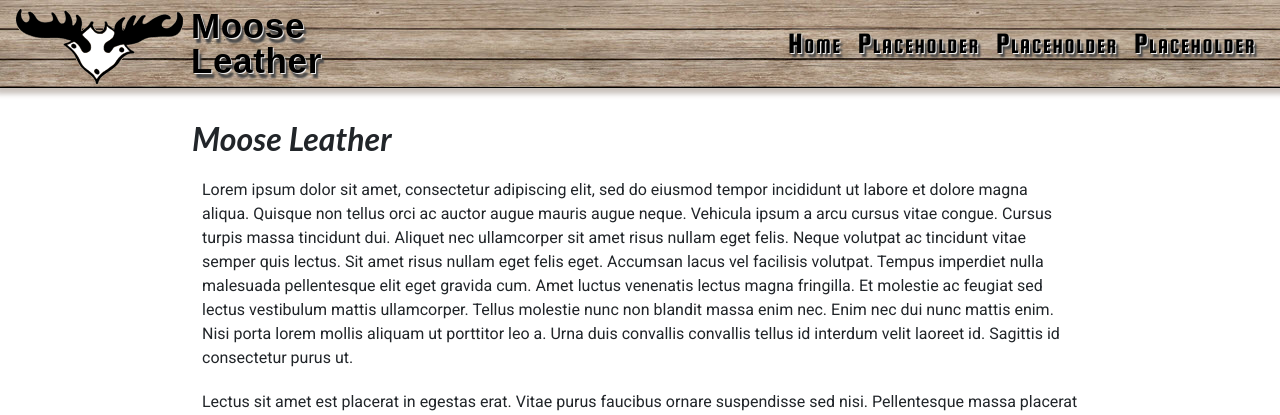
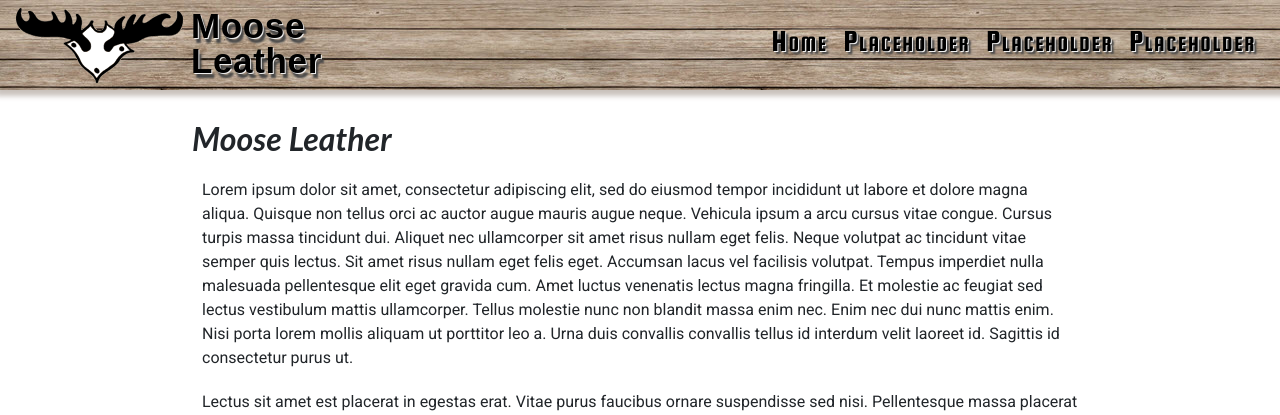
Before and after one commit to swendt57/moose_leather_project, a Django app: page / in a window 1280 px wide. Shown: the top 415 px of the page. Run offline with Django 3.2, Linux system fonts and the light colour scheme; some libraries are stand-ins or nearby versions; some web fonts are replaced.

Commit message:
adjusted stylesheet for nav clarity

```diff
--- a/static/css/style.css
+++ b/static/css/style.css
@@ -87,9 +87,6 @@ p {
     left: 0;
     width: 100%;
     height: 75px;
-    border-bottom: 1px solid black;
-    background-image: url('tileable-wood.jpg');
-    box-shadow: 1px 1px 4px 4px rgba(121,103,89,.4);
     z-index: 1050;
 }
 
@@ -121,13 +118,22 @@ p {
 
 /* BS OR */
 .navbar {
-    height: 80px;
+    /* do NOT put a height value here; it blocks the background on the expanded nav*/
+    background-image: url('tileable-wood.jpg'); /* background for expanded nav */
     z-index: 1100;
     max-width: 1400px;
     margin: 0 auto;
+
 }
 
-/*BS OR*/
+/* BS OR */
+[class*="navbar-expand"] {
+    /* bottom shadow on the navbar - do NOT put this in header-bg for small screens */
+    box-shadow: 1px 1px 4px 4px rgba(121,103,89,.4);
+    border-bottom: 1px solid black;
+}
+
+/* BS OR */
 a.navbar-brand {
     padding: 0;
     margin: 0;
@@ -136,13 +142,14 @@ a.navbar-brand {
 /* BS OR */
 a.nav-link {
     font-family: "Squada One", sans-serif;
-    font-size: 24px;
+    font-size: 27px;
     font-variant: small-caps;
     letter-spacing: .1rem;
-    text-shadow: 1px 1px 0 #eee, 3px 4px 2px #474747;
+    text-shadow: 1px 1px 0 #eee, 2px 3px 2px #474747;
     color: black;
 }
 
+/* BS OR */
 a.nav-link:hover {
     background: rgba(0,0,0,.2);
     border-radius: 8px;
@@ -162,8 +169,10 @@ a.nav-link:hover {
 
 /* styles for tablet */
 @media (min-width: 768px) {
+
     #header-bg {
-        height: 80px;
+        height: 85px;
+        background-image: url('tileable-wood.jpg'); /* background for un-expanded nav */
         box-shadow: 1px 1px 4.5px 4.5px rgba(121,103,89,.4);
     }
 
@@ -183,20 +192,31 @@ a.nav-link:hover {
     }
 
     a.nav-link {
-        font-size: 27px;
+        font-size: 29px;
+        text-shadow: 1px 1px 0 #eee, 3px 3px 2px #474747;
     }
 
     /* BS OR */
     .navbar {
+        background-image: none;
         height: 85px;
     }
+
+    /* BS OR */
+    [class*="navbar-expand"] {
+        box-shadow: none;
+    }
+
+
 }
+
 
 /* styles for desktop */
 @media (min-width: 992px) {
+
     #header-bg {
-        height: 88px;
-        box-shadow: 1px 1px 5px 5px rgba(121,103,89,.4);
+        height: 90px;
+        box-shadow: 1px 1px 5px 5px rgba(121, 103, 89, .4);
     }
 
     .logo {
@@ -215,13 +235,19 @@ a.nav-link:hover {
 
     /* BS OR */
     .navbar {
-        height: 93px;
+        height: 90px;
+    }
+
+    /* BS OR */
+    [class*="navbar-expand"] {
+        box-shadow: none;
+        border-bottom: none;
     }
 
     /* BS OR */
     a.nav-link {
-        font-size: 30px;
-        /* moves navigation up off of "wood seam" on large screens*/
+        font-size: 31px;
+        /* moves nav buttons up off of "wood seam" on large screens*/
         margin-bottom: 7px;
     }
 
```
